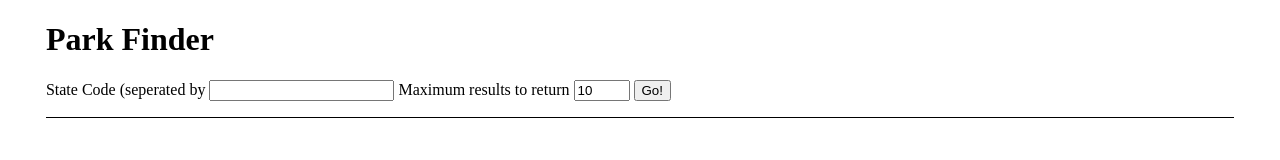
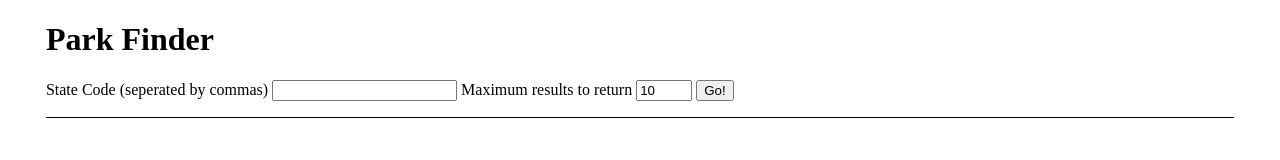
Before and after one commit to Aamsegal/Park-Search, a plain HTML site: page index.html in a window 1280 px wide. Drawn offline with nearby package versions, Linux system fonts and the light colour scheme.

Commit message:
Dumb typo

```diff
--- a/index.html
+++ b/index.html
@@ -15,7 +15,7 @@
             <h1>Park Finder</h1>
 
             <form id="js-form">
-                <label for="search-term">State Code (seperated by</label>
+                <label for="search-term">State Code (seperated by commas)</label>
                 <input type="text" name="search-term" id="js-search-term" required>
 
                 <label for="max-results">Maximum results to return</label>
```
